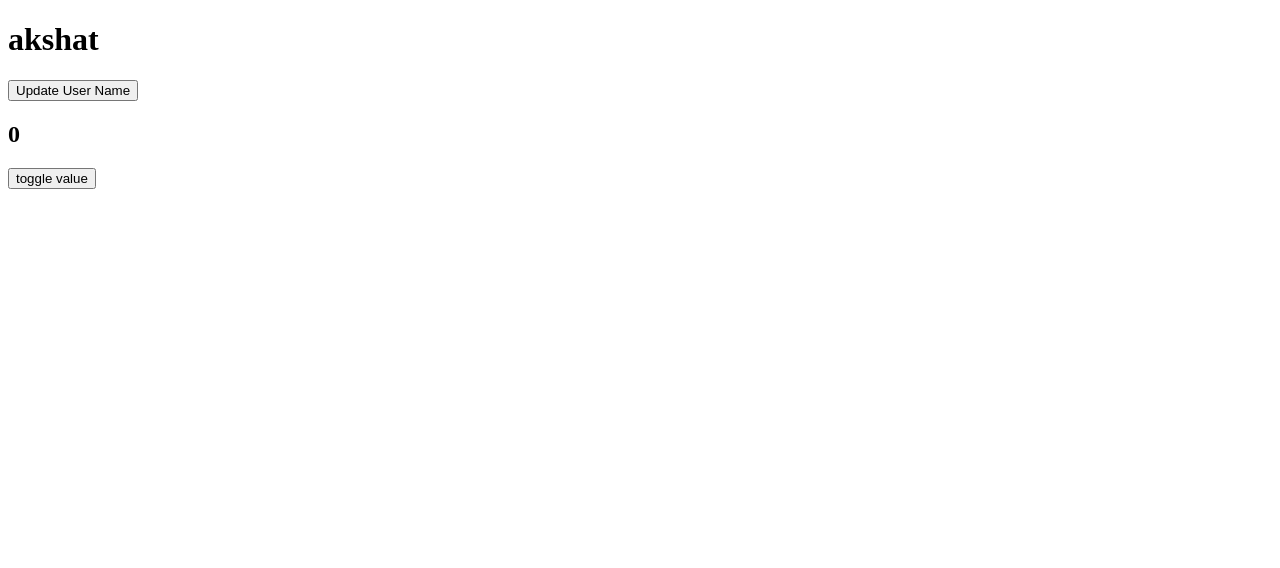
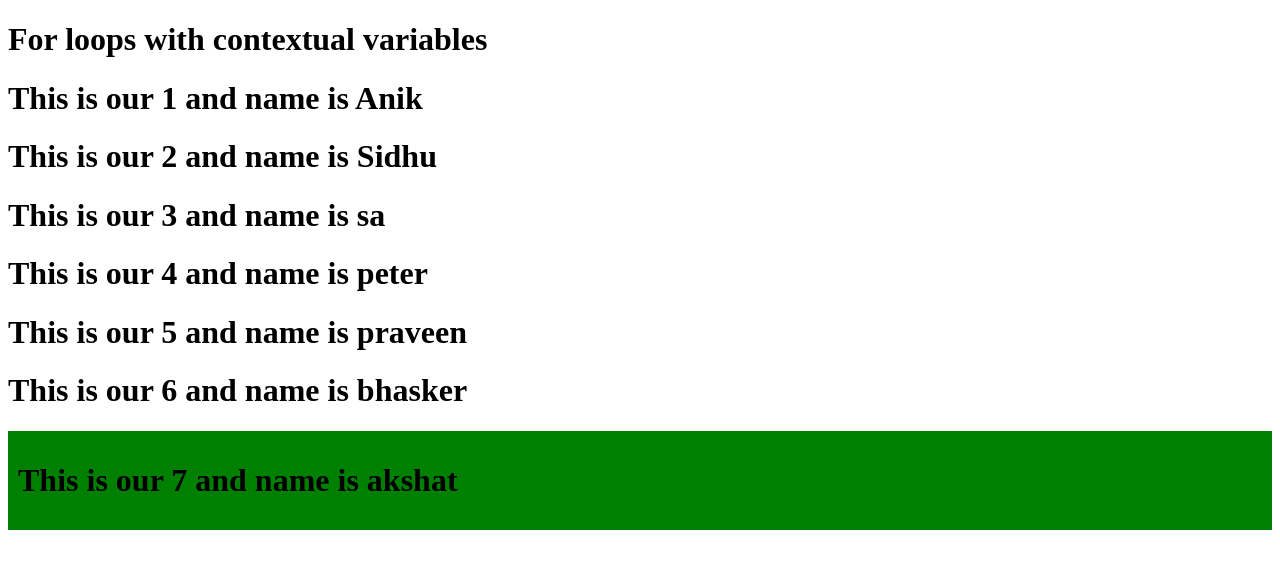
Before and after one commit to akshat2508/angular, an Angular app: page / in a window 1280 px wide. Shown: the top 568 px of the page. Built offline with nearby package versions, Linux system fonts and the light colour scheme.

Commit message:
for loops with contextual variables

```diff
--- a/src/app/app.component.html
+++ b/src/app/app.component.html
@@ -1,9 +1,11 @@
-<h1>{{userName()}}</h1>
-<button (click) = "userName.set('Sam')">Update User Name</button>
+<h1>For loops with contextual variables</h1>
 
-<h1
-*ngIf = "count() == 2 && displayHeading" style="background-color: green ;">Page Heading</h1>
+<div *ngFor="let user of users; let i = index; let l = last;">
+  <div *ngIf="l ; else elseBlock" style="background-color: green; padding: 10px;">
+    <h1>This is our {{ i + 1 }} and name is {{ user }}</h1>
+  </div>
+  <ng-template #elseBlock>
+        <h1>This is our {{ i + 1 }} and name is {{ user }}</h1>
 
-<h2>{{count()}}</h2>
-
-<button (click) = "toggleValue()">toggle value</button>
+  </ng-template>
+</div>
--- a/src/app/app.component.ts
+++ b/src/app/app.component.ts
@@ -8,28 +8,7 @@ import { isEqualsGreaterThanToken } from 'typescript';
   styleUrls: ['./app.component.css']
 })
 export class AppComponent {
-  userName = signal('akshat');
-  count  =signal(0);
 
-  displayHeading = true;
-  constructor()
-  {
-    effect(()=>{
-      if(this.count( ) == 2)
-      {
-        setTimeout(() => {
-          this.displayHeading = false;
-        }, 2000);
-      }
-    })
-  }
-
-  toggleValue()
-  {
-   this.count.set(this.count() +1);
-  }
-
-
-
+  users=['Anik' , 'Sidhu' , 'sa','peter', 'praveen' , 'bhasker', 'akshat'];
 
 }
```
